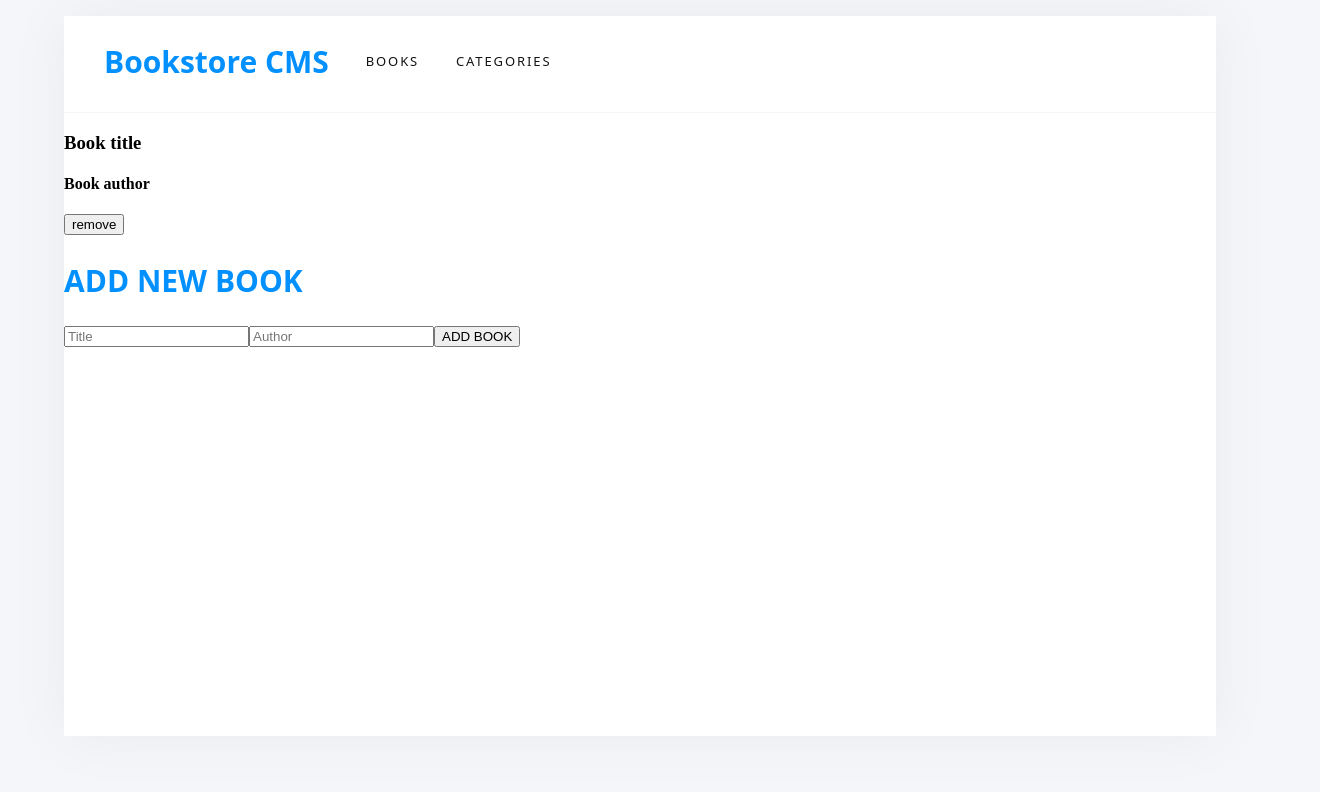
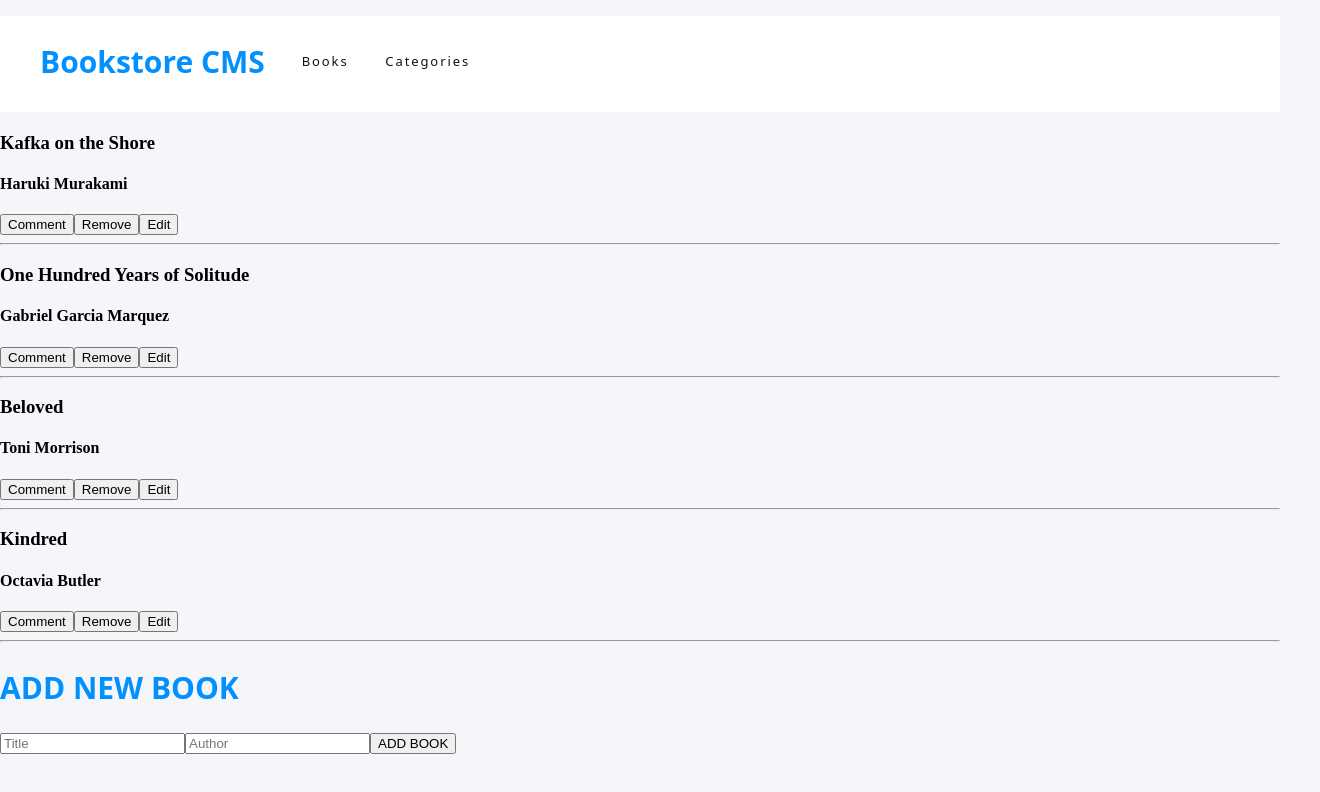
Before and after one commit to mumo-esther/Bookstore, a React (Create React App) app: page / in a window 1280 px wide. Shown: the top 792 px of the page, 1320 px wide, since content can reach past the window. Built offline with nearby package versions, Linux system fonts and the light colour scheme.

Commit message:
Added redux in react components

```diff
--- a/src/App.js
+++ b/src/App.js
@@ -1,4 +1,4 @@
-import React from 'react';
+import './index.css';
 import {
   BrowserRouter,
   Routes,
@@ -6,20 +6,17 @@ import {
 } from 'react-router-dom';
 import Nav from './components/Nav';
 import Books from './components/Books';
-import './index.css';
 import Categories from './components/Categories';
 
 function App() {
   return (
-    <div className="books-container">
     <BrowserRouter>
       <Nav />
       <Routes>
         <Route path="/" element={<Books />} />
-          <Route path="/Categories" element={<Categories />} />
+        <Route path="/categories" element={<Categories />} />
       </Routes>
     </BrowserRouter>
-    </div>
   );
 }
 
--- a/src/components/AddBook.js
+++ b/src/components/AddBook.js
@@ -1,14 +1,40 @@
-import React from 'react';
+import { React, useState } from 'react';
+import { PropTypes } from 'prop-types';
 
-const AddBook = () => (
+const AddBook = ({ AddNewBook }) => {
+  const [NewBook, setNewBook] = useState({ title: '', author: '' });
+
+  return (
     <div id="form-container">
       <h2>ADD NEW BOOK</h2>
-    <form>
-      <input type="text" name="title" placeholder="Title" />
-      <input type="text" name="author" placeholder="Author" />
+      <form onSubmit={(e) => {
+        AddNewBook(e, NewBook);
+        setNewBook({ title: '', author: '' });
+      }}
+      >
+        <input
+          type="text"
+          name="title"
+          placeholder="Title"
+          value={NewBook.title}
+          required
+          onChange={(e) => setNewBook({ ...NewBook, title: e.target.value })}
+        />
+        <input
+          type="text"
+          name="author"
+          placeholder="Author"
+          value={NewBook.author}
+          required
+          onChange={(e) => setNewBook({ ...NewBook, author: e.target.value })}
+        />
         <button type="submit" id="add-book">ADD BOOK</button>
       </form>
     </div>
   );
+};
+AddBook.propTypes = {
+  AddNewBook: PropTypes.func.isRequired,
+};
 
 export default AddBook;
--- a/src/components/Book.js
+++ b/src/components/Book.js
@@ -1,20 +1,30 @@
 import React from 'react';
 import PropTypes from 'prop-types';
 
-const Book = ({ title, author }) => (
+const Book = ({
+  title, author, id, RemoveExistingBook,
+}) => (
   <>
     <h3>{title}</h3>
     <h4>{author}</h4>
+    <button type="button">Comment</button>
+    <button type="button" onClick={() => RemoveExistingBook(id)}>Remove</button>
+    <button type="button">Edit</button>
+    <hr />
   </>
 );
 
 Book.propTypes = {
   title: PropTypes.string,
   author: PropTypes.string,
+  id: PropTypes.number,
+  RemoveExistingBook: PropTypes.func,
 };
 
 Book.defaultProps = {
   title: '',
   author: '',
+  id: '',
+  RemoveExistingBook: null,
 };
 export default Book;
--- a/src/components/Books.js
+++ b/src/components/Books.js
@@ -1,13 +1,34 @@
-import React from 'react';
+import { React } from 'react';
+import { useDispatch, useSelector } from 'react-redux';
 import AddBook from './AddBook';
 import Book from './Book';
+import { addAction, removeAction } from '../redux/books/books';
 
-const Books = () => (
-  <>
-    <Book title="Book title" author="Book author" />
-    <button type="button">remove</button>
-    <AddBook />
-  </>
-);
+const Books = () => {
+  const dispatch = useDispatch();
+  const StoredBook = useSelector((state) => state.BooksReducer);
+
+  const AddNewBook = (e, NewBook) => {
+    e.preventDefault();
+    dispatch(addAction(NewBook));
+  };
+  const RemoveExistingBook = (id) => {
+    dispatch(removeAction(id));
+  };
+  return (
+    <>
+      {StoredBook.map((item) => (
+        <Book
+          title={item.title}
+          key={item.id}
+          author={item.author}
+          id={item.id}
+          RemoveExistingBook={RemoveExistingBook}
+        />
+      ))}
+      <AddBook AddNewBook={AddNewBook} />
+    </>
+  );
+};
 
 export default Books;
--- a/src/components/Categories.js
+++ b/src/components/Categories.js
@@ -1,7 +1,17 @@
 import React from 'react';
+import { useSelector, useDispatch } from 'react-redux';
+import { CheckStatusFunc } from '../redux/categories/categories';
 
-const Categories = () => (
-  <button type="button">Check Status</button>
-);
+const Categories = () => {
+  const dispatch = useDispatch();
+  const UpdateCategoryStatus = () => dispatch(CheckStatusFunc());
+  const CategoriesStatus = useSelector((state) => state.CategoriesReducer);
+  return (
+    <div>
+      {CategoriesStatus.map((status) => <h1 key={status}>{status}</h1>)}
+      <button type="button" onClick={UpdateCategoryStatus}>Check Status </button>
+    </div>
+  );
+};
 
 export default Categories;
--- a/src/components/Nav.js
+++ b/src/components/Nav.js
@@ -1,20 +1,27 @@
-import React from 'react';
+import { React } from 'react';
 import { Link } from 'react-router-dom';
 
-function Nav() {
+const Nav = () => {
+  const links = [
+    { id: 1, path: '/', text: 'Books' },
+    { id: 2, path: '/categories', text: 'Categories' },
+  ];
+
   return (
     <div className="Nav">
       <ul className="nav-links">
         <h2>Bookstore CMS</h2>
-        <Link to="/">
-          <li>BOOKS</li>
-        </Link>
-        <Link to="/Categories">
-          <li>CATEGORIES</li>
-        </Link>
+        {links.map((link) => (
+          <li key={link.id}>
+            <Link to={link.path}>
+              {' '}
+              {link.text}
+              {' '}
+            </Link>
+          </li>
+        ))}
       </ul>
     </div>
   );
-}
-
+};
 export default Nav;
--- a/src/index.js
+++ b/src/index.js
@@ -1,11 +1,16 @@
 import React from 'react';
 import ReactDOM from 'react-dom/client';
-// import './index.css';
+import { Provider } from 'react-redux';
+import configureStore from './redux/configureStore';
 import App from './App';
+
+const store = configureStore();
 
 const root = ReactDOM.createRoot(document.getElementById('root'));
 root.render(
   <React.StrictMode>
-    <App />
+    <Provider store={store}>
+      <App />
+    </Provider>
   </React.StrictMode>,
 );
--- a/src/redux/books/books.js
+++ b/src/redux/books/books.js
@@ -1,22 +1,52 @@
-import { createSlice } from '@reduxjs/toolkit';
-
-const initialState = [];
-
-export const booksSlice = createSlice({
-  name: 'books',
-  initialState,
-  reducers: {
-    addBook: (state, action) => {
-      const { id, title, author } = action.payload;
-      state.push({ id, title, author });
-    },
-    removeBook: (state, action) => {
-      const bookIndex = state.findIndex((book) => book.id === action.payload);
-      state.splice(bookIndex, 1);
-    },
+const ADD_BOOK = 'bookstore/books/ADD_BOOK';
+const REMOVE_BOOK = 'bookstore/books/REMOVE_BOOK';
+const books = [
+  {
+    id: 1,
+    author: 'Haruki Murakami',
+    title: 'Kafka on the Shore',
   },
+  {
+    id: 2,
+    author: 'Gabriel Garcia Marquez',
+    title: 'One Hundred Years of Solitude',
+  },
+  {
+    id: 3,
+    author: 'Toni Morrison',
+    title: 'Beloved',
+  },
+  {
+    id: 4,
+    author: 'Octavia Butler',
+    title: 'Kindred',
+  },
+];
+export const addAction = (NewBook) => ({
+  type: ADD_BOOK,
+  payload: NewBook,
+});
+export const removeAction = (id) => ({
+  type: REMOVE_BOOK,
+  id,
 });
 
-export const { addBook, removeBook } = booksSlice.actions;
+const BooksReducer = (state = books, action) => {
+  switch (action.type) {
+    case ADD_BOOK:
+      return [
+        ...state,
+        {
+          id: Date.now(),
+          title: action.payload.title,
+          author: action.payload.author,
+        },
+      ];
+    case REMOVE_BOOK:
+      return state.filter((book) => book.id !== action.id);
+    default:
+      return state;
+  }
+};
 
-export default booksSlice.reducer;
+export default BooksReducer;
--- a/src/redux/categories/categories.js
+++ b/src/redux/categories/categories.js
@@ -1,15 +1,16 @@
-const CHECK_CATEGORY = 'bookstore/categories/CHECK STATUS';
-const initialState = [];
-const categoriesReducer = (state = initialState, action) => {
+const CHECK_STATUS = 'CHECK_STATUS';
+
+const categories = [];
+
+export const CheckStatusFunc = () => ({
+  type: CHECK_STATUS,
+});
+
+const CategoriesReducer = (state = categories, action) => {
   switch (action.type) {
-    case CHECK_CATEGORY:
+    case CHECK_STATUS:
       return ['Under construction'];
-    default:
-      return state;
+    default: return state;
   }
 };
-export const checkAction = () => ({
-  type: CHECK_CATEGORY,
-});
-
-export default categoriesReducer;
+export default CategoriesReducer;
--- a/src/redux/configureStore.js
+++ b/src/redux/configureStore.js
@@ -1,12 +1,11 @@
-import { combineReducers, configureStore } from 'redux';
-import bookReducer from './books/books';
-import categoriesReducer from './categories/categories';
+import { createStore, combineReducers } from 'redux';
+import BooksReducer from './books/books';
+import CategoriesReducer from './categories/categories';
 
 const rootReducer = combineReducers({
-  books: bookReducer,
-  categories: categoriesReducer,
+  BooksReducer, CategoriesReducer,
 });
-
-const store = configureStore(rootReducer);
-
-export default store;
+export default function configureStore() {
+  const store = createStore(rootReducer);
+  return store;
+}
```
Lines whose indentation alone changed are shown as unchanged.
